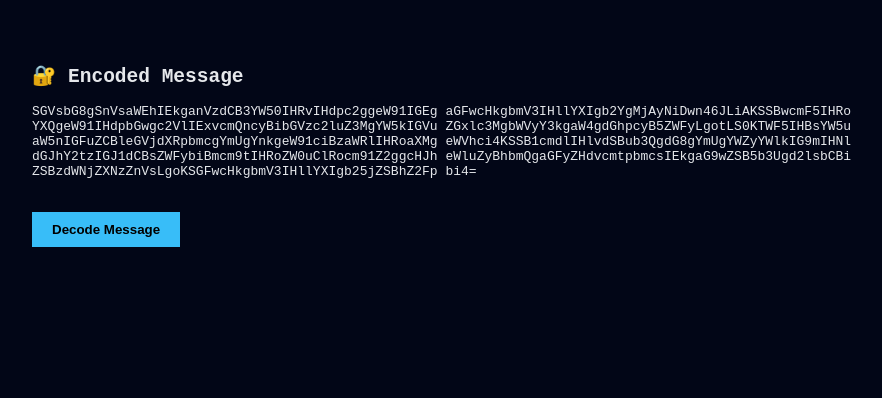
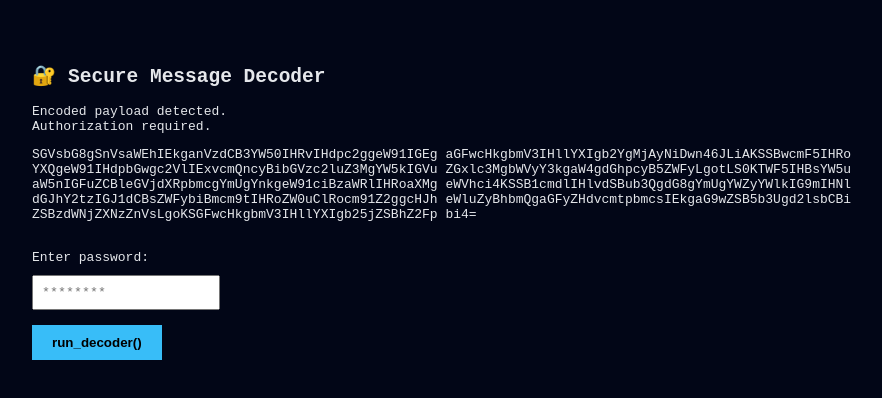
Before and after one commit to Fi5ton/-2026doc-.github.io, a plain HTML site: page index.html in a window 1280 px wide. Shown: the whole page, without its empty margins (16-898 px from the left). Drawn offline with Linux system fonts and the light colour scheme.

Commit message:
Update index.html

```diff
--- a/index.html
+++ b/index.html
@@ -1,7 +1,7 @@
 <!DOCTYPE html>
 <html>
 <head>
-    <title>Decode the Message</title>
+    <title>Secure Decoder</title>
     <style>
         body {
             background-color: #020617;
@@ -9,13 +9,18 @@
             font-family: monospace;
             padding: 40px;
         }
+        input {
+            padding: 8px;
+            font-family: monospace;
+            margin-top: 10px;
+        }
         button {
             background-color: #38bdf8;
             border: none;
             padding: 10px 20px;
             cursor: pointer;
             font-weight: bold;
-            margin-top: 20px;
+            margin-top: 15px;
         }
         #decoded {
             margin-top: 30px;
@@ -24,11 +29,20 @@
             border: 1px dashed #38bdf8;
             padding: 20px;
         }
+        #error {
+            color: #f87171;
+            margin-top: 10px;
+        }
     </style>
 </head>
 <body>
 
-<h2>🔐 Encoded Message</h2>
+<h2>🔐 Secure Message Decoder</h2>
+
+<p>
+Encoded payload detected.<br>
+Authorization required.
+</p>
 
 <p id="encoded">
 SGVsbG8gSnVsaWEhIEkganVzdCB3YW50IHRvIHdpc2ggeW91IGEg
@@ -43,14 +57,32 @@ ZSBzdWNjZXNzZnVsLgoKSGFwcHkgbmV3IHllYXIgb25jZSBhZ2Fp
 bi4=
 </p>
 
-<button onclick="decode()">Decode Message</button>
+<br>
+
+<label>Enter password:</label><br>
+<input type="password" id="password" placeholder="********"><br>
+
+<button onclick="decode()">run_decoder()</button>
+
+<p id="error"></p>
 
 <div id="decoded"></div>
 
 <script>
 function decode() {
+    const correctPassword = "fiston108";
+    const userPassword = document.getElementById("password").value;
+
+    if (userPassword !== correctPassword) {
+        document.getElementById("error").innerText = "Access denied: invalid password.";
+        return;
+    }
+
+    document.getElementById("error").innerText = "";
+
     const encodedText = document.getElementById("encoded").innerText.replace(/\s/g, "");
     const decodedText = atob(encodedText);
+
     document.getElementById("decoded").innerText = decodedText;
     document.getElementById("decoded").style.display = "block";
 }
```
